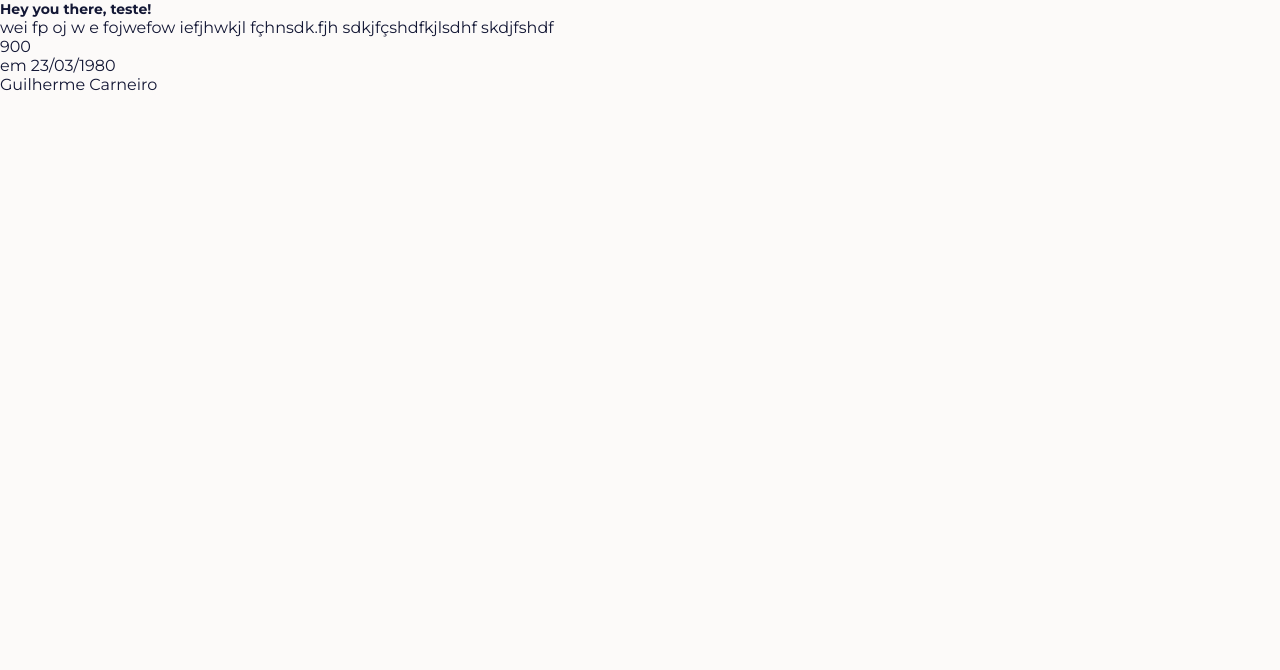
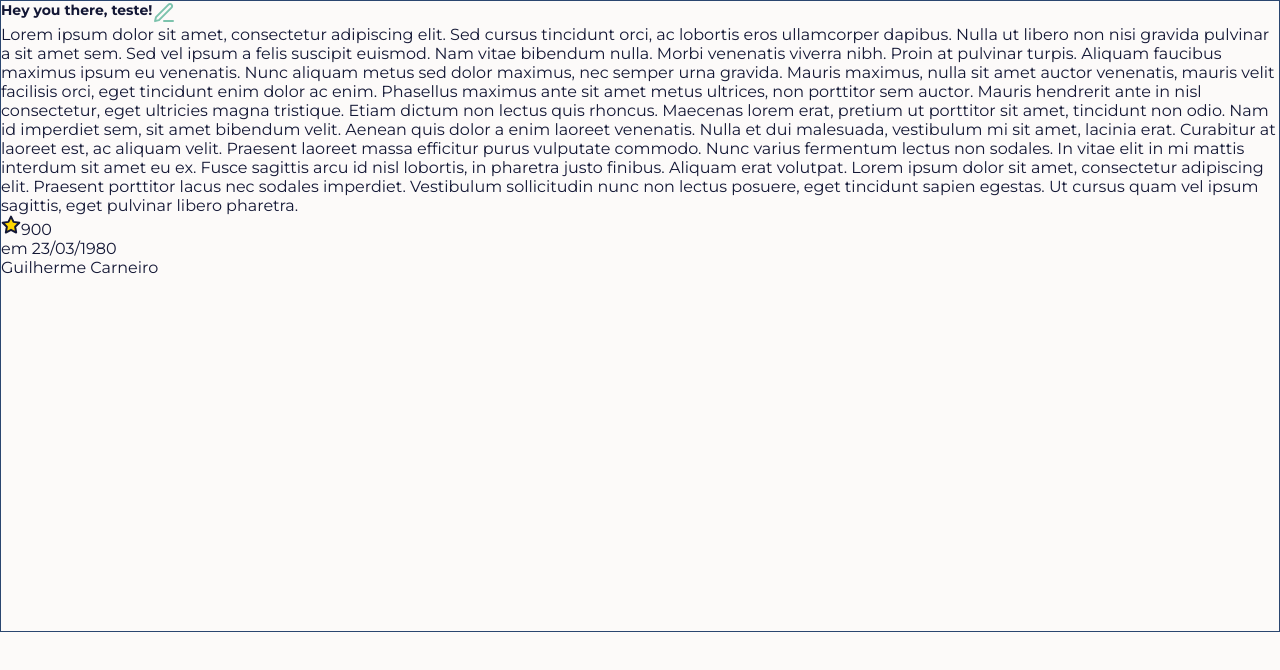
Before and after one commit to Redacao-Conectada/frontend, a React (Create React App) app: page /essay in a window 1280 px wide. Shown: the top 670 px of the page. Built offline with nearby package versions, Linux system fonts and the light colour scheme.

Commit message:
WIP essayDetails salvamento parcial

```diff
--- a/src/assets/icons/index.tsx
+++ b/src/assets/icons/index.tsx
@@ -1,6 +1,10 @@
 import React from 'react';
 import { ReactComponent as Chevron } from './chevron.svg';
+import { ReactComponent as Pen } from './pen.svg';
+import { ReactComponent as Star } from './star.svg';
 
 export const icons = {
   chevron: <Chevron />,
+  pen: <Pen />,
+  star: <Star />,
 };
--- a/src/components/EssayCard/index.tsx
+++ b/src/components/EssayCard/index.tsx
@@ -1,15 +1,19 @@
+import { icons } from '@assets/icons';
 import React from 'react';
 import { EssayCardContainer, HeaderContainer } from './styles';
 
 const EssayCard: React.FC = () => {
   const redacao = {
-    texto:
-      'wei fp oj w e fojwefow iefjhwkjl fçhnsdk.fjh sdkjfçshdfkjlsdhf skdjfshdf',
+    texto: `Lorem ipsum dolor sit amet, consectetur adipiscing elit. Sed cursus tincidunt orci, ac lobortis eros ullamcorper dapibus. Nulla ut libero non nisi gravida pulvinar a sit amet sem. Sed vel ipsum a felis suscipit euismod. Nam vitae bibendum nulla. Morbi venenatis viverra nibh. Proin at pulvinar turpis. Aliquam faucibus maximus ipsum eu venenatis.
+      Nunc aliquam metus sed dolor maximus, nec semper urna gravida. Mauris maximus, nulla sit amet auctor venenatis, mauris velit facilisis orci, eget tincidunt enim dolor ac enim. Phasellus maximus ante sit amet metus ultrices, non porttitor sem auctor. Mauris hendrerit ante in nisl consectetur, eget ultricies magna tristique. Etiam dictum non lectus quis rhoncus.
+      Maecenas lorem erat, pretium ut porttitor sit amet, tincidunt non odio. Nam id imperdiet sem, sit amet bibendum velit. Aenean quis dolor a enim laoreet venenatis. Nulla et dui malesuada, vestibulum mi sit amet, lacinia erat. Curabitur at laoreet est, ac aliquam velit. Praesent laoreet massa efficitur purus vulputate commodo. Nunc varius fermentum lectus non sodales. In vitae elit in mi mattis interdum sit amet eu ex. Fusce sagittis arcu id nisl lobortis, in pharetra justo finibus. Aliquam erat volutpat.
+      Lorem ipsum dolor sit amet, consectetur adipiscing elit. Praesent porttitor lacus nec sodales imperdiet. Vestibulum sollicitudin nunc non lectus posuere, eget tincidunt sapien egestas. Ut cursus quam vel ipsum sagittis, eget pulvinar libero pharetra.`,
     titulo: 'Hey you there, teste!',
     autor: {
       nome: 'Guilherme Carneiro',
     },
     data: '23/03/1980',
+    isStared: true,
     curtidas: 900,
   };
 
@@ -17,9 +21,11 @@ const EssayCard: React.FC = () => {
     <EssayCardContainer>
       <HeaderContainer>
         <h2>{redacao.titulo}</h2>
+        {icons.pen}
       </HeaderContainer>
       <p>{redacao.texto}</p>
       <div>
+        {icons.star}
         <a>{redacao.curtidas}</a>
         <div>
           em {redacao.data}
--- a/src/components/EssayCard/styles.ts
+++ b/src/components/EssayCard/styles.ts
@@ -4,7 +4,7 @@ export const EssayCardContainer = styled.div`
   min-height: 630px;
   min-width: 314px;
 
-  color: blue;
+  border: 1px solid #2a4670;
 
   h2 {
     font-size: 14px;
```
Also changed, not shown: src/assets/icons/pen.svg (added), src/assets/icons/star.svg (added).
